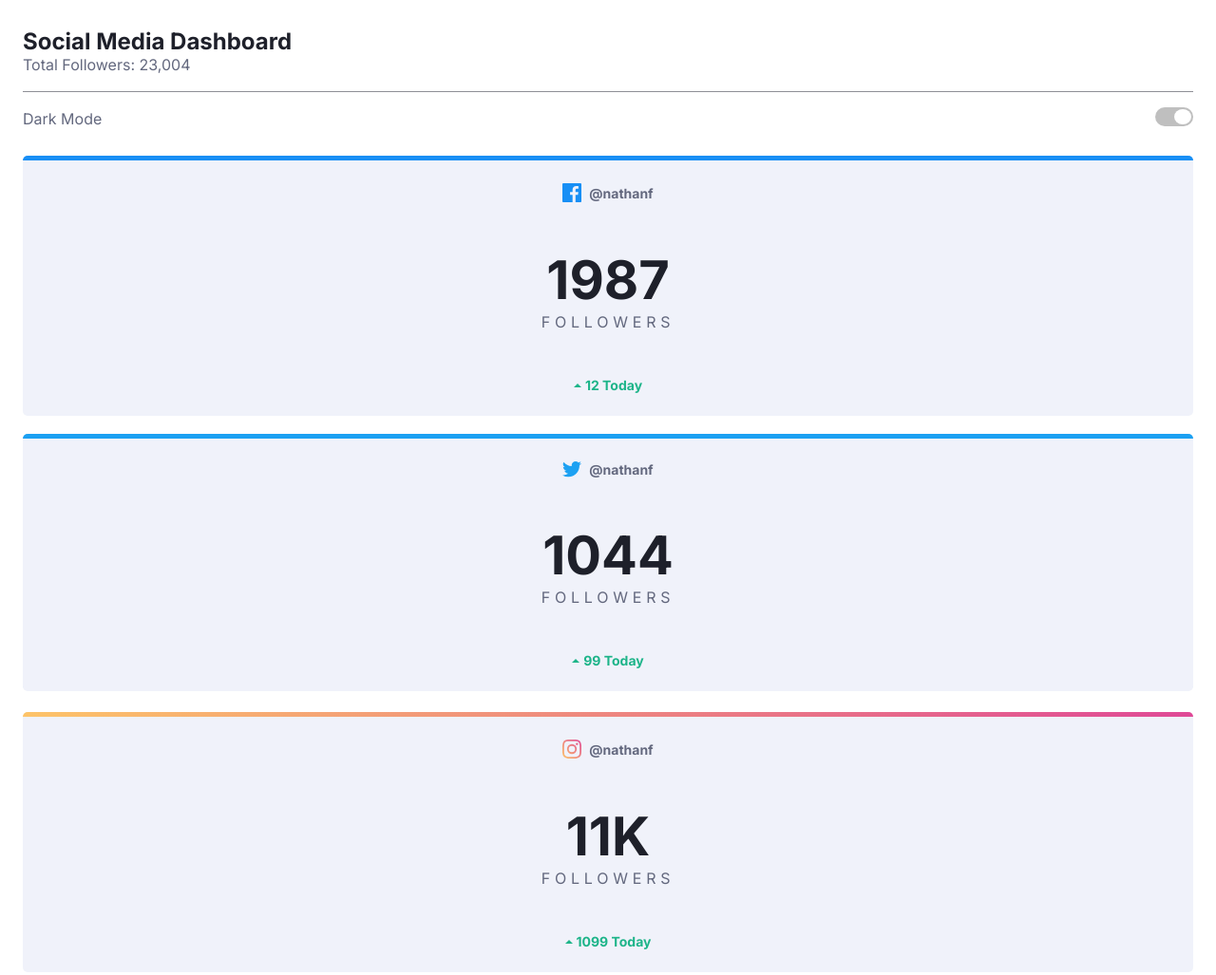
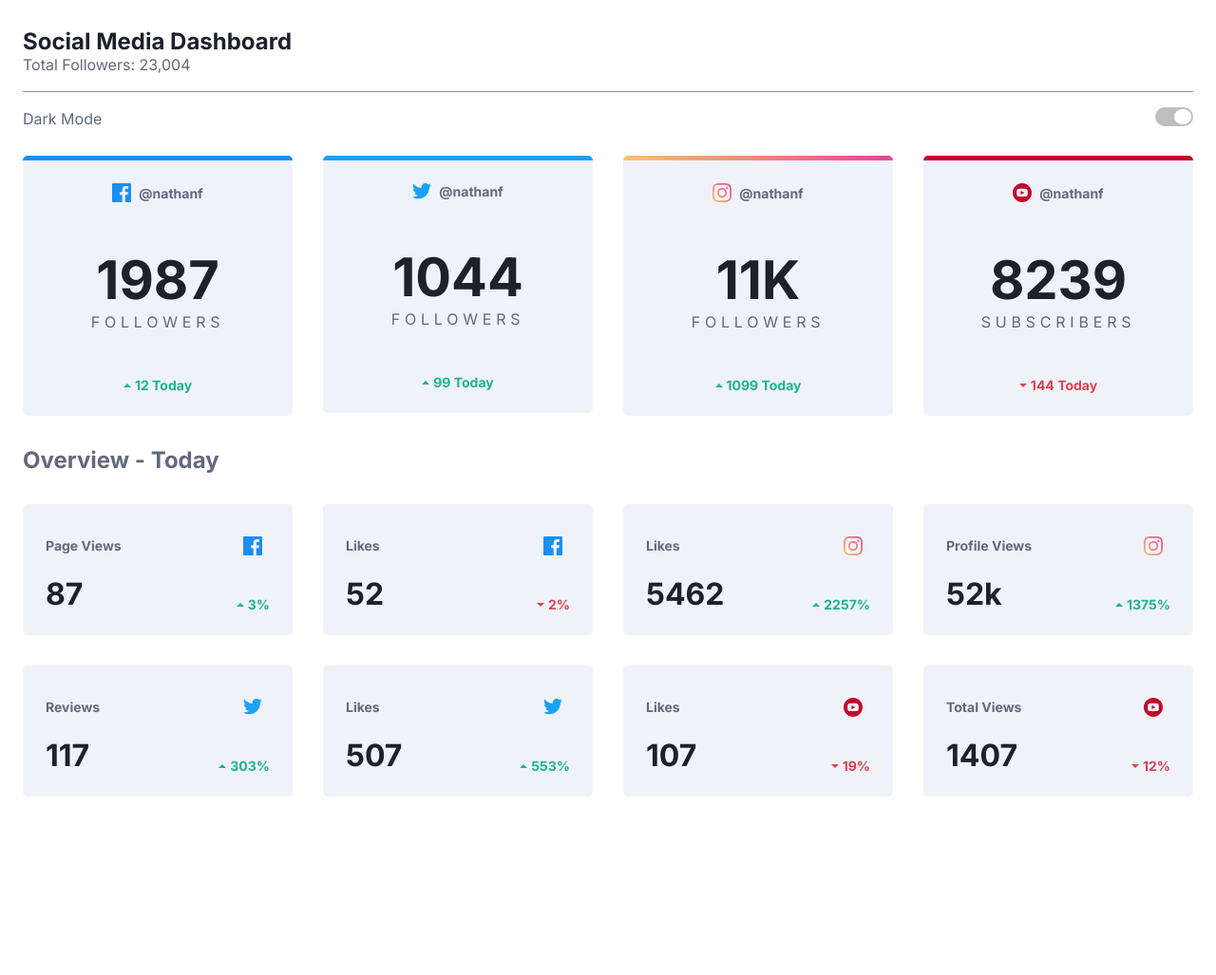
Before and after one commit to jduong09/socialMediaDashboardWithThemeSwitcher, a plain HTML site: page index.html in a window 1280 px wide. Shown: the top 1027 px of the page at 95% size. After the commit the page ends 871 px from the top, so only its background shows below. Drawn offline with Linux system fonts and the light colour scheme.

Commit message:
Used css grid to create additional columns and rows for tablet and desktop view.

```diff
--- a/css/styles.css
+++ b/css/styles.css
@@ -1,6 +1,7 @@
 body {
   font-family: 'Inter', sans-serif;
   color: hsl(228, 12%, 44%);
+  min-height: 100vh;
 }
 
 main {
@@ -65,10 +66,10 @@ h1 {
   display: grid;
   grid-template-columns: repeat(1, 1fr);
   grid-template-rows: repeat(4, 1fr);
+  gap: 1.5rem;
 }
 
 .dashboard-followers-item {
-  margin-bottom: 1.5rem;
   text-align: center;
   position: relative;
 }
@@ -150,12 +151,12 @@ h1 {
   display: grid;
   grid-template-columns: repeat(1, 1fr);
   grid-template-rows: repeat(8, 1fr);
+  gap: 1.5rem;
 }
 
 .overview-today-list-item {
   background-color: hsl(227, 47%, 96%);
   border-radius: 5px;
-  margin-bottom: 1.5rem;
   display: grid;
   grid-template-columns: repeat(2, 1fr);
   grid-template-rows: repeat(2, 1fr);
@@ -195,6 +196,10 @@ h1 {
 }
 
 /* Dark Mode */
+body.dark {
+  background-color: hsl(230, 17%, 14%);
+}
+
 main.dark .btn-toggle {
   background: linear-gradient(to right,hsl(210, 78%, 56%), hsl(146, 68%, 55%));
 }
@@ -206,7 +211,6 @@ main.dark .btn-toggle > #btn-toggle-circle {
 }
 
 main.dark {
-  background-color: hsl(230, 17%, 14%);
   color: hsl(228, 34%, 66%);
 }
 /* .dashboard-header dark */
@@ -232,3 +236,29 @@ main.dark .dashboard-followers-item:hover > div, main.dark .overview-today-list-
 main.dark .dark-mode-container:hover > div:first-child {
   color: hsl(0, 0%, 100%);
 }
+
+@media (min-width: 768px) {
+  .dashboard-followers-list {
+    grid-template-columns: repeat(2, 1fr);
+    grid-template-rows: repeat(2, 1fr);
+  }
+
+  .overview-today-list {
+    grid-template-columns: repeat(2, 1fr);
+    grid-template-rows: repeat(4, 1fr);
+  }
+}
+
+@media (min-width: 992px) {
+  .dashboard-followers-list {
+    grid-template-columns: repeat(4, 1fr);
+    grid-template-rows: repeat(1, 1fr);
+    gap: 2rem;
+  }
+
+  .overview-today-list {
+    grid-template-columns: repeat(4, 1fr);
+    grid-template-rows: repeat(2, 1fr);
+    gap: 2rem;
+  }
+}
--- a/js/dark_mode.js
+++ b/js/dark_mode.js
@@ -1,11 +1,14 @@
 document.addEventListener('DOMContentLoaded', () => {
   const btnToggle = document.getElementById("btn-toggle");
+  const bodyElement = document.getElementsByTagName('body')[0];
   const mainElement = document.getElementsByTagName('main')[0];
   btnToggle.addEventListener('click', () => {
     if (mainElement.classList.contains('dark')) {
+      bodyElement.classList.remove('dark');
       mainElement.classList.remove('dark');
       btnToggle.classList.remove('dark');
     } else {
+      bodyElement.classList.add('dark');
       mainElement.classList.add('dark');
       btnToggle.classList.add('dark');
     }
```
